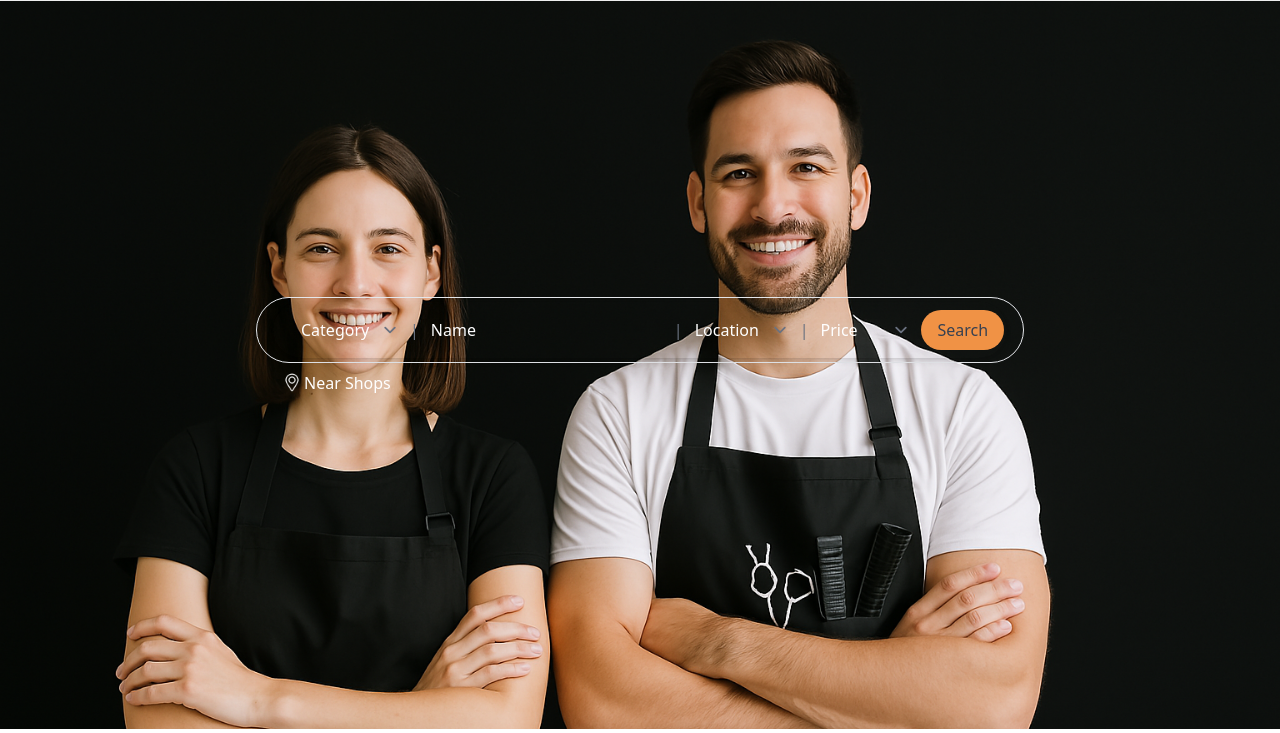
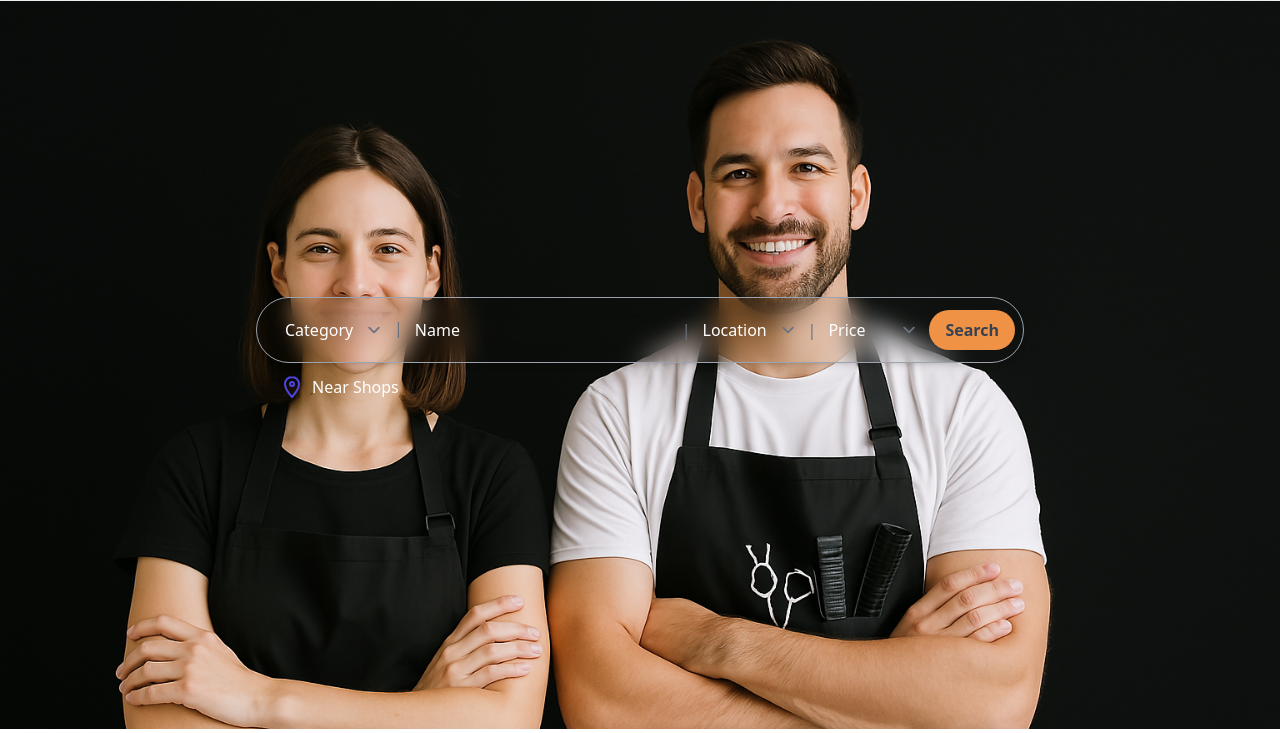
Before and after one commit to HarisKhann1/AuroNow, a Django app: page / in a window 1280 px wide. Shown: the part 71-804 px from the top of the page. Run offline with Django 5.2, Linux system fonts and the light colour scheme; data that the repository does not hold is empty; some libraries are stand-ins or nearby versions.

Commit message:
improve search bar ui

```diff
--- a/AuroNow/auroUser/templates/grow_salon_business.html
+++ b/AuroNow/auroUser/templates/grow_salon_business.html
@@ -84,7 +84,7 @@
       </ul>
 
       <a
-        href="#"
+        href="{% url "dashboard_login" %}"
         class="mt-6 inline-block bg-primary-color text-white py-2 px-6 rounded-lg shadow hover:bg-primary-hover-color transition"
       >
         Join Now
--- a/AuroNow/auroUser/templates/search_bar.html
+++ b/AuroNow/auroUser/templates/search_bar.html
@@ -2,17 +2,17 @@
 <form
   action="{% url 'search_results' %}"
   method="GET"
-  class="bg-transparent text-white border shadow-gray-200 rounded-lg lg:rounded-full px-4 py-1 w-full max-w-3xl mx-auto"
+  class="bg-transparent backdrop-blur-md text-white border border-gray-400 shadow-md rounded-lg lg:rounded-full w-full py-3 md:py-4 lg:py-3 max-w-3xl mx-auto"
 >
 
   <!-- Search Bar -->
-  <main class="bg-transparent text-white  shadow-md rounded-lg lg:rounded-full px-4 py-2 w-full max-w-3xl mx-auto">
+  <main class="bg-transparent text-white rounded-lg lg:rounded-full px-4 w-full">
 
     <!-- Laptop/Desktop Layout -->
     <div id='desktop' class="hidden lg:flex lg:items-center lg:gap-0">
 
       <!--categories  -->
-      <select name="category" class="bg-transparent border-none focus:outline-none appearance-none w-auto focus:ring-0 hover:text-gray-200">
+      <select name="category" class="bg-transparent border-none cursor-pointer  focus:outline-none w-auto focus:ring-0 hover:text-gray-200">
         <option class="text-black " value="">Category</option>
         {% for cat in categories %}
         <option class="text-black " value="{{ cat }}" {% if request.GET.category == cat %}selected{% endif %}>
@@ -20,7 +20,7 @@
         </option>
         {% endfor %}
       </select>
-      <span class="text-gray-500">|</span>
+      <span class="text-gray-500 h-7">|</span>
 
       <!--Name Input  -->
       <input
@@ -54,17 +54,16 @@
         {% endfor %}
       </select>
       <!-- search button -->
-     <button type="submit" class="bg-primary-color text-gray-700 px-4 py-2 rounded-full hover:bg-primary-hover-color -mr-2">
+     <button type="submit" class="font-semibold bg-primary-color text-gray-700 px-4 py-2 rounded-full hover:bg-primary-hover-color -mr-2">
         Search
       </button>
     </div>
-
 
       <!-- Tablet Layout -->
     <div id='tablet' class="hidden md:flex md:flex-col lg:hidden gap-3">
       <div class="grid grid-cols-2 gap-3">
         <!--categories  -->
-        <select name="category" class="bg-transparent focus:outline-none text-medium border-none appearance-none w-full focus:ring-0 hover:text-gray-200">
+        <select name="category" class="bg-transparent border-gray-500 rounded focus:border-secondary-color text-medium appearance-none w-full focus:ring-0 hover:text-gray-200">
           <option value="" class="text-black">Category</option>
           {% for cat in categories %}
           <option class="text-black" value="{{ cat }}" {% if request.GET.category == cat %}selected{% endif %}>
@@ -74,11 +73,11 @@
         </select>
 
         <!--Name Input  -->
-        <input type="text" name="shop_name" placeholder="Name" value="{{ request.GET.shop_name }}"
-          class="bg-transparent placeholder:text-white outline-none border-none text-medium w-full  focus:ring-0" />
+        <input type="text" name="shop_name" placeholder="Enter Shop Name" value="{{ request.GET.shop_name }}"
+          class="bg-transparent border-gray-500 rounded focus:border-secondary-color placeholder:text-white  text-medium w-full  focus:ring-0" />
 
           <!-- Location -->
-        <select name="city" class="bg-transparent focus:outline-none text-medium border-none appearance-none w-full focus:ring-0 hover:text-gray-200">
+        <select name="city" class="bg-transparent border-gray-500 rounded focus:border-secondary-color text-medium appearance-none w-full focus:ring-0 hover:text-gray-200">
           <option  class="text-black" value="">Location</option>
           {% for city in cities %}
           <option class="text-black" value="{{ city }}" {% if request.GET.city == city %}selected{% endif %}>
@@ -88,7 +87,7 @@
         </select>
 
         <!--Price -->
-        <select name="price" class="bg-transparent focus:outline-none text-medium border-none appearance-none w-full focus:ring-0 hover:text-gray-200">
+        <select name="price" class="bg-transparent border-gray-500 focus:border-secondary-color rounded text-medium appearance-none w-full focus:ring-0 hover:text-gray-200">
           <option class="text-black" value="">Price</option>
           {% for price in price_ranges %}
           <option class="text-black" value="{{ price }}" {% if request.GET.price == price %}selected{% endif %}>
@@ -99,14 +98,15 @@
       </div>
       <!-- search button -->
 
-      <button type="submit" class="bg-primary-color text-gray-700 px-4 py-2 rounded-lg hover:bg-primary-hover-color w-full md:w-1/2 mx-auto">
+      <button type="submit" class="bg-primary-color text-gray-800 font-semibold px-4 py-2 rounded-lg hover:bg-primary-hover-color w-full mx-auto">
         Search
       </button>
     </div>
+
     <!-- Mobile Layout -->
-    <div id='mobile' class="flex flex-col gap-2 md:hidden">
+    <div id='mobile' class="flex flex-col gap-1 w-full md:hidden">
       <!--categories  -->
-      <select name="category" class="bg-transparent focus:outline-none text-sm border-none appearance-none w-full py-2 focus:ring-0 hover:text-gray-200">
+      <select name="category" class="bg-transparent border-gray-500 rounded focus:border-secondary-color outline-none text-sm appearance-none w-full py-2 focus:ring-0 hover:text-gray-200">
         <option class="text-black" value="" >Category</option>
         {% for cat in categories %}
         <option class="text-black" value="{{ cat }}" {% if request.GET.category == cat %}selected{% endif %}>
@@ -117,10 +117,11 @@
 
       <!--Name Input  -->
       <input type="text" name="shop_name" placeholder="Name" value="{{ request.GET.shop_name }}"
-        class="bg-transparent placeholder:text-white outline-none border-none text-medium w-full focus:ring-0" />
+        class="bg-transparent border-gray-500 rounded focus:border-secondary-color placeholder:text-white text-medium w-full focus:ring-0" />
 
+      <div class="flex flex-row gap-1">
         <!-- Location -->
-      <select name="city" class="bg-transparent focus:outline-none text-sm border-none appearance-none w-full py-2 focus:ring-0 hover:text-gray-200">
+        <select name="city" class="bg-transparent border-gray-500 rounded focus:border-secondary-color text-sm appearance-none w-full py-2 focus:ring-0 hover:text-gray-200">
           <option class="text-black" value="">Location</option>
           {% for city in cities %}
           <option class="text-black" value="{{ city }}" {% if request.GET.city == city %}selected{% endif %}>
@@ -130,7 +131,7 @@
         </select>
 
         <!--Price -->
-      <select name="price" class="bg-transparent focus:outline-none text-sm border-none appearance-none w-full py-2 focus:ring-0 hover:text-gray-200">
+        <select name="price" class="bg-transparent border-gray-500 rounded focus:border-secondary-color text-sm appearance-none w-full py-2 focus:ring-0 hover:text-gray-200">
           <option class="text-black" value="">Price</option>
           {% for price in price_ranges %}
           <option class="text-black" value="{{ price }}" {% if request.GET.price == price %}selected{% endif %}>
@@ -138,20 +139,28 @@
           </option>
           {% endfor %}
         </select>
+      </div>
 
       <!-- search button -->
-      <button type="submit" class="bg-primary-color text-gray-700 px-4 py-2 rounded-lg hover:bg-primary-hover-color w-full mt-2 focus:ring-0 hover:text-gray-200">
+      <button type="submit" class="bg-primary-color text-gray-700 px-4 py-2 rounded focus:border-secondary-color hover:bg-primary-hover-color w-full mt-2 focus:ring-0 hover:text-gray-200">
         Search
       </button>
     </div>
+
   </main>
 
 </form>
 
 <!-- Near Shops -->
-<div class="flex items-center lg:px-6 py-2 w-full max-w-3xl mx-auto  ">
-  <div class = "transition duration-300  hover:scale-105 flex items-center">
-    <img class="inline-block w-6 h-6 " src="{% static 'icons/location-icon.png' %}" alt="">
+<div class="flex items-center lg:px-6 py-2 w-full max-w-3xl mx-auto">
+  <div class = "transition duration-300  hover:scale-105 flex items-center gap-2 mt-1">
+    {% comment %} <img class="inline-block w-6 h-6 text-indigo-400" src="{% static 'icons/location-icon.png' %}" alt="shop_search_icon"> {% endcomment %}
+    <svg xmlns="http://www.w3.org/2000/svg" class="w-6 h-6 text-indigo-600" fill="none" viewBox="0 0 24 24" stroke="currentColor">
+      <path stroke-linecap="round" stroke-linejoin="round" stroke-width="2"
+        d="M12 11c1.104 0 2-.896 2-2s-.896-2-2-2-2 .896-2 2 .896 2 2 2z" />
+      <path stroke-linecap="round" stroke-linejoin="round" stroke-width="2"
+        d="M12 2C8.13 2 5 5.13 5 9c0 5.25 7 13 7 13s7-7.75 7-13c0-3.87-3.13-7-7-7z" />
+    </svg>
     <button id="near-shops-btn" type='button' class="inline-block text-white">Near Shops</button>
   </div>
 </div>
--- a/AuroNow/theme/static/css/dist/styles.css
+++ b/AuroNow/theme/static/css/dist/styles.css
@@ -1339,6 +1339,10 @@ select {
   height: 100vh;
 }
 
+.h-7 {
+  height: 1.75rem;
+}
+
 .max-h-52 {
   max-height: 13rem;
 }
@@ -2663,6 +2742,12 @@ select {
 
 .filter {
   filter: var(--tw-blur) var(--tw-brightness) var(--tw-contrast) var(--tw-grayscale) var(--tw-hue-rotate) var(--tw-invert) var(--tw-saturate) var(--tw-sepia) var(--tw-drop-shadow);
+}
+
+.backdrop-blur-md {
+  --tw-backdrop-blur: blur(12px);
+  -webkit-backdrop-filter: var(--tw-backdrop-blur) var(--tw-backdrop-brightness) var(--tw-backdrop-contrast) var(--tw-backdrop-grayscale) var(--tw-backdrop-hue-rotate) var(--tw-backdrop-invert) var(--tw-backdrop-opacity) var(--tw-backdrop-saturate) var(--tw-backdrop-sepia);
+  backdrop-filter: var(--tw-backdrop-blur) var(--tw-backdrop-brightness) var(--tw-backdrop-contrast) var(--tw-backdrop-grayscale) var(--tw-backdrop-hue-rotate) var(--tw-backdrop-invert) var(--tw-backdrop-opacity) var(--tw-backdrop-saturate) var(--tw-backdrop-sepia);
 }
 
 .transition {
@@ -3380,6 +3502,11 @@ input:-webkit-autofill:focus {
     padding-bottom: 2rem;
   }
 
+  .md\:py-4 {
+    padding-top: 1rem;
+    padding-bottom: 1rem;
+  }
+
   .md\:pb-4 {
     padding-bottom: 1rem;
   }
```
Also changed, not shown: other parts of AuroNow/theme/static/css/dist/styles.css (+128 -11 lines). Lines whose indentation alone changed are shown as unchanged.
